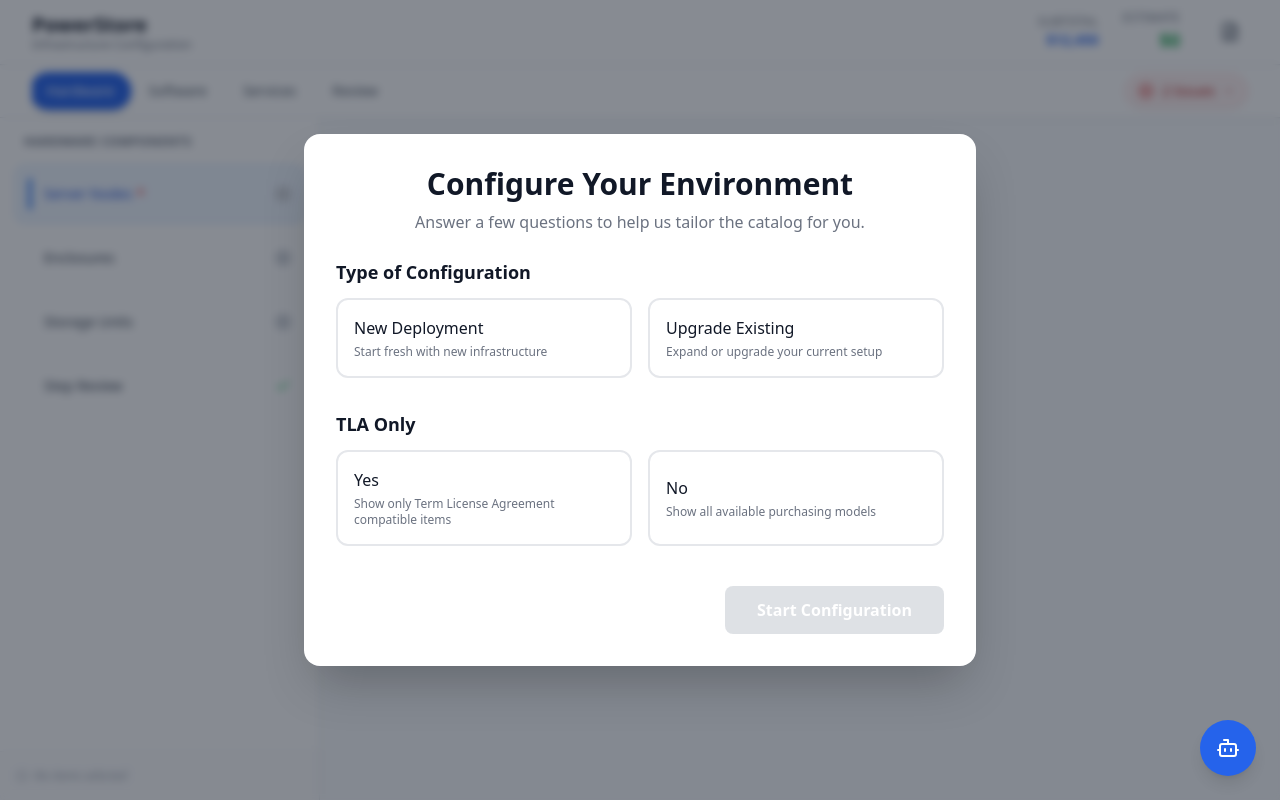
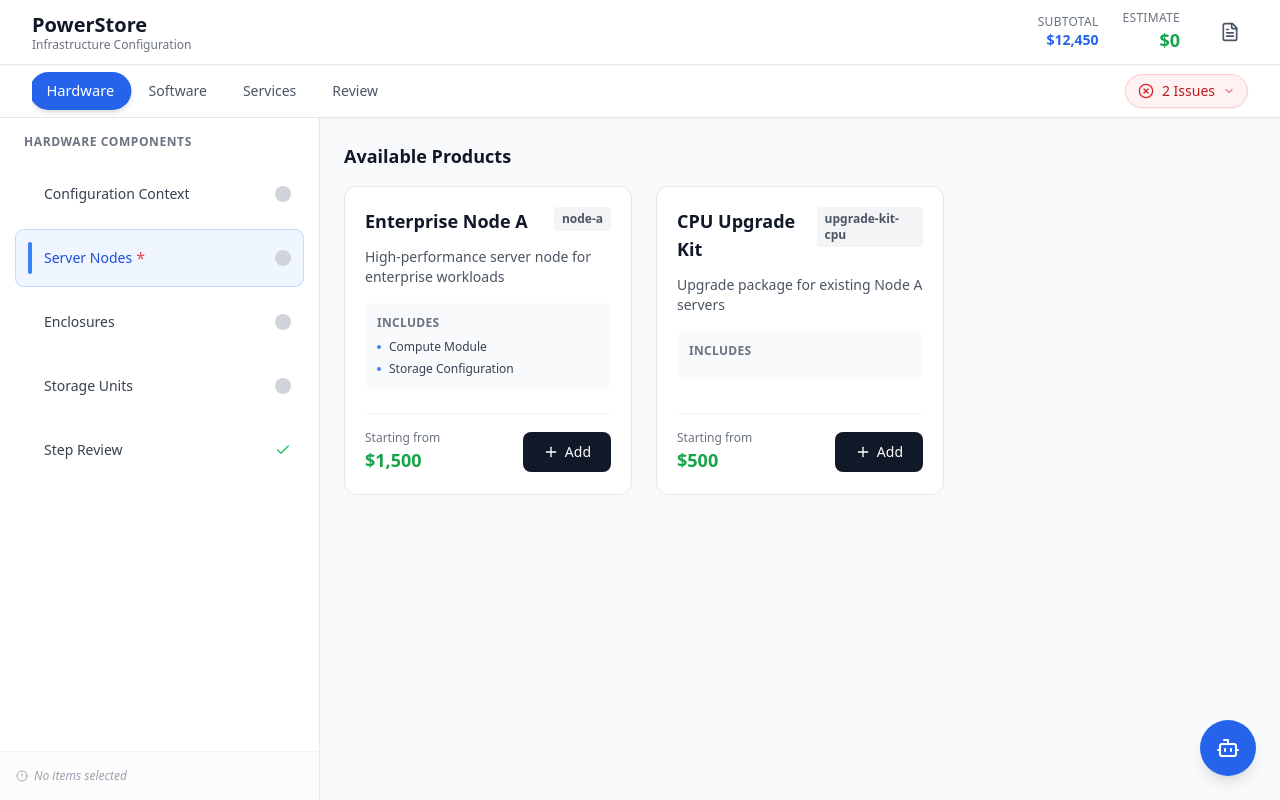
Before and after one commit to avnishkumar80/infrastructure-configurator, a React (Create React App) app: page / in a window 1280 px wide. Built offline with nearby package versions, Linux system fonts and the light colour scheme.

Commit message:
attribute moved to step

```diff
--- a/src/InfrastructureConfigurator.js
+++ b/src/InfrastructureConfigurator.js
@@ -82,12 +82,12 @@
 
   return (
     <div className="min-h-screen bg-slate-50 flex flex-col h-screen overflow-hidden font-sans">
-      {(!userIntent || isIntentModalOpen) && (
+      {isIntentModalOpen && (
         <IntentSelector
           intentQuestions={configData.intentQuestions}
           currentIntent={userIntent}
           onSelect={handleIntentSelect}
-          onClose={userIntent ? () => setIsIntentModalOpen(false) : undefined}
+          onClose={() => setIsIntentModalOpen(false)}
           hasActiveConfig={hasActiveConfig}
         />
       )}
@@ -134,7 +134,24 @@
         <div className="flex-1 bg-slate-50 overflow-y-auto w-full">
           <div className="p-4 md:p-6 pb-24 max-w-7xl mx-auto">
             <div className="max-w-none">
-              {currentStep === 'review' ? (
+              {currentStep === 'hardware' && currentSubItem === 'config-context' ? (
+                <div className="max-w-3xl mx-auto py-8">
+                  <IntentSelector
+                    intentQuestions={configData.intentQuestions}
+                    currentIntent={userIntent}
+                    onSelect={(answers) => {
+                      handleIntentSelect(answers);
+                      // Auto-advance to next step if not just changing filters
+                      if (!hasActiveConfig) {
+                        setCurrentSubItem('server-nodes');
+                      }
+                    }}
+                    variant="embedded"
+                    hasActiveConfig={hasActiveConfig}
+                    submitLabel={hasActiveConfig ? undefined : "Next: Server Nodes"}
+                  />
+                </div>
+              ) : currentStep === 'review' ? (
                 <Summary
                   configData={configData}
                   configuration={configuration}
@@ -149,6 +166,8 @@
                   selectedProductIndex={selectedProductIndex}
                   setSelectedProductIndex={setSelectedProductIndex}
                   userIntent={userIntent}
+                  intentQuestions={configData.intentQuestions}
+                  onIntentSelect={handleIntentSelect}
                 />
               )}
             </div>
--- a/src/components/features/IntentSelector.js
+++ b/src/components/features/IntentSelector.js
@@ -1,7 +1,7 @@
 import React from 'react';
 import { Check, X } from 'lucide-react';
 
-const IntentSelector = ({ intentQuestions, onSelect, currentIntent, onClose, hasActiveConfig }) => {
+const IntentSelector = ({ intentQuestions, onSelect, currentIntent, onClose, hasActiveConfig, variant = 'modal', submitLabel }) => {
     // Initialize answers with current intent or defaults
     const [answers, setAnswers] = React.useState(currentIntent || {});
 
@@ -25,10 +25,14 @@
         }
     };
 
-    return (
-        <div className="fixed inset-0 z-50 flex items-center justify-center bg-gray-900/50 backdrop-blur-sm p-4">
-            <div className="bg-white rounded-2xl shadow-2xl max-w-2xl w-full p-8 animate-in zoom-in-95 duration-200 relative">
-                {onClose && (
+    const isModal = variant === 'modal';
+
+    const content = (
+        <div className={`
+            bg-white w-full animate-in zoom-in-95 duration-200 relative
+            ${isModal ? 'rounded-2xl shadow-2xl max-w-2xl p-8' : 'rounded-xl border border-gray-200 p-6 mb-8'}
+        `}>
+            {isModal && onClose && (
                 <button
                     onClick={onClose}
                     className="absolute top-4 right-4 p-2 text-gray-400 hover:text-gray-600 hover:bg-gray-100 rounded-full transition-colors"
@@ -37,9 +41,13 @@
                 </button>
             )}
 
-                <div className="text-center mb-6">
-                    <h2 className="text-3xl font-bold text-gray-900 mb-2">Configure Your Environment</h2>
-                    <p className="text-gray-500">Answer a few questions to help us tailor the catalog for you.</p>
+            <div className={`text-center ${isModal ? 'mb-6' : 'mb-4'}`}>
+                <h2 className={`${isModal ? 'text-3xl' : 'text-2xl'} font-bold text-gray-900 mb-2`}>
+                    {isModal ? 'Configure Your Environment' : 'Configuration Context'}
+                </h2>
+                <p className="text-gray-500">
+                    {isModal ? 'Answer a few questions to help us tailor the catalog for you.' : 'Define your deployment goals to filter the catalog.'}
+                </p>
             </div>
 
             {showWarning && (
@@ -59,7 +67,7 @@
                 </div>
             )}
 
-                <div className="space-y-8">
+            <div className={`space-y-6 ${isModal ? 'mb-10' : 'mb-6'}`}>
                 {intentQuestions.map((question) => (
                     <div key={question.id} className="space-y-3">
                         <h3 className="font-semibold text-lg text-gray-900">{question.label}</h3>
@@ -95,7 +103,7 @@
                 ))}
             </div>
 
-                <div className="mt-10 flex justify-end">
+            <div className="flex justify-end">
                 <button
                     onClick={handleSubmit}
                     disabled={!isComplete}
@@ -109,11 +117,19 @@
                         }
                     `}
                 >
-                        {showWarning ? 'Update & Reset Configuration' : 'Start Configuration'}
+                    {showWarning
+                        ? 'Update & Reset Configuration'
+                        : submitLabel || (isModal ? 'Start Configuration' : 'Apply Filters')}
                 </button>
             </div>
+        </div>
+    );
 
-            </div>
+    if (!isModal) return content;
+
+    return (
+        <div className="fixed inset-0 z-50 flex items-center justify-center bg-gray-900/50 backdrop-blur-sm p-4">
+            {content}
         </div>
     );
 };
--- a/src/components/features/ProductSelector.js
+++ b/src/components/features/ProductSelector.js
@@ -11,7 +11,9 @@
     updateConfiguration,
     selectedProductIndex,
     setSelectedProductIndex,
-    userIntent
+    userIntent,
+    intentQuestions,
+    onIntentSelect
 }) => {
     // Filter products based on intent tags if set
     const availableProducts = React.useMemo(() => {
@@ -316,6 +318,7 @@
         );
     }
 
+
     // Product overview mode
     return (
         <div className="space-y-8 animate-in fade-in duration-500">
--- a/src/data/configData.js
+++ b/src/data/configData.js
@@ -30,7 +30,9 @@
         { id: 'review', label: 'Review' }
     ],
     subItems: {
+        context: [],
         hardware: [
+            { id: 'config-context', label: 'Configuration Context' },
             { id: 'server-nodes', label: 'Server Nodes' },
             { id: 'enclosures', label: 'Enclosures' },
             { id: 'storage', label: 'Storage Units' },
```
Lines whose indentation alone changed are shown as unchanged.
